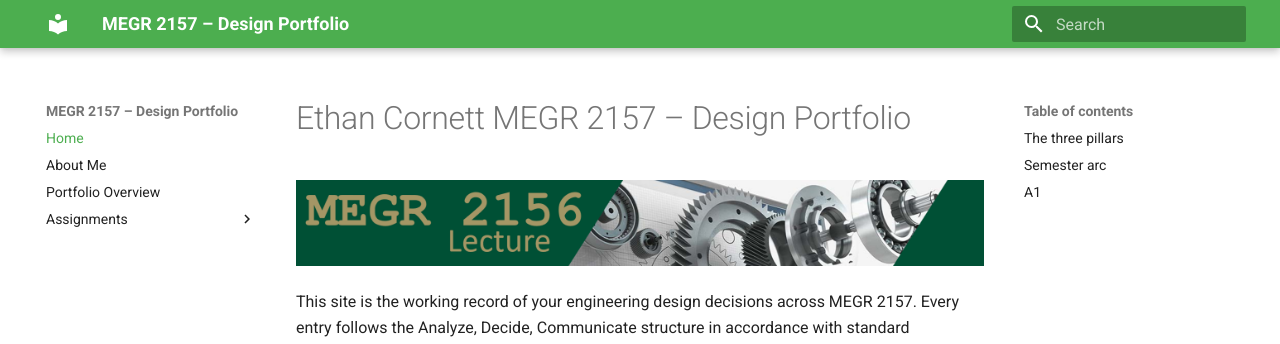
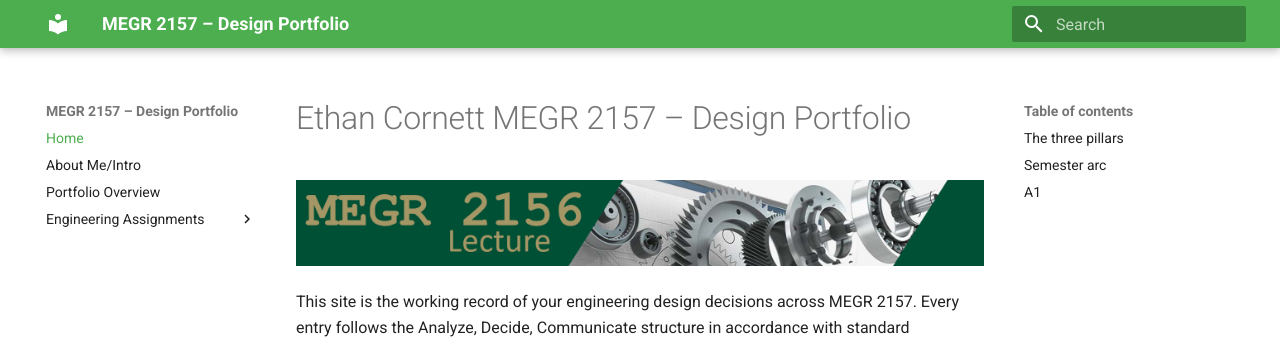
Before and after one commit to Ecornett5806/megr2157-portfolio, an MkDocs documentation site: the page built from docs/index.md, in a window 1280 px wide. Shown: the top 344 px of the page. Built offline with MkDocs 1.6.1 and Material for MkDocs 9.7.7, drawn with Linux system fonts in a browser that asks for light colours.

Commit message:
Rename 'About Me' to 'About Me/Intro' and update section

```diff
--- a/mkdocs.yml
+++ b/mkdocs.yml
@@ -11,9 +11,9 @@ theme:
 
 nav:
   - Home: index.md
-  - About Me: aboutme/index.md
+  - About Me/Intro: aboutme/index.md
   - Portfolio Overview: portfolio-overview.md
-  - Assignments:
+  - Engineering Assignments:
       - A1: assignments/A01/index.md
       - A2: assignments/A02/index.md
       - A3: assignments/A03/index.md
```
